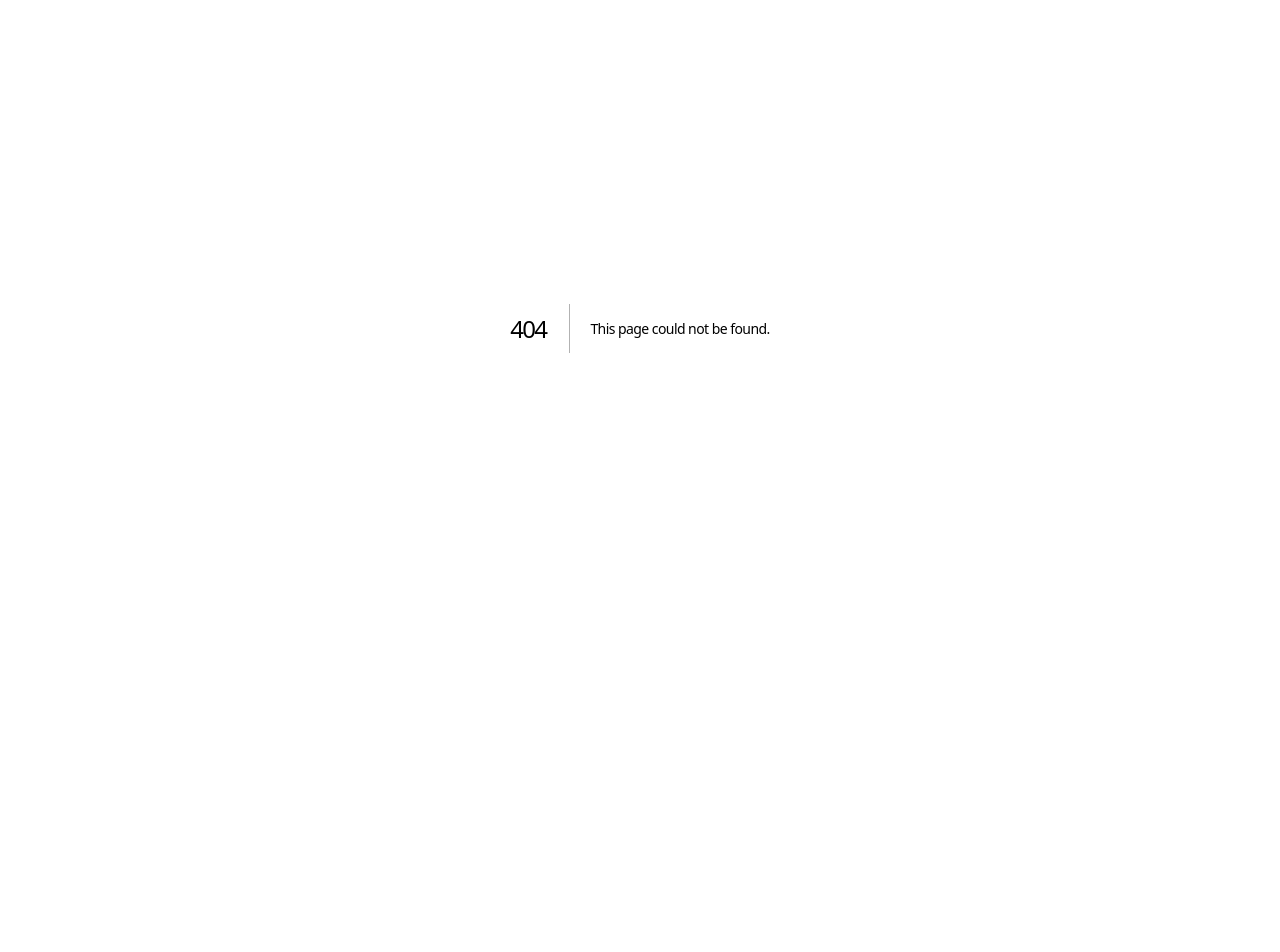
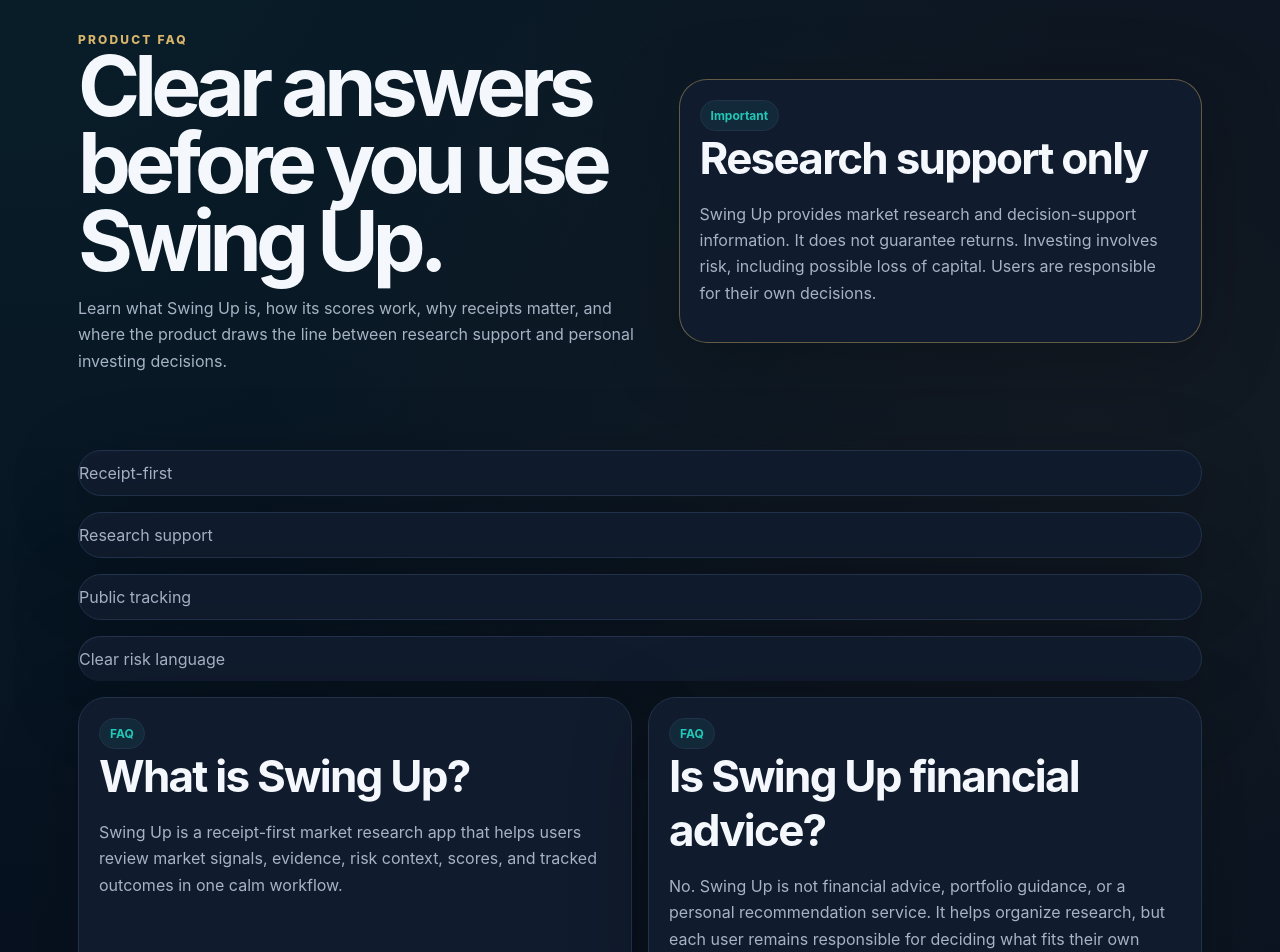
Before and after one commit to Team-AI-Factory/swing-up, a Next.js app: page /faq in a window 1280 px wide. Before the commit this address had no page. Shown: the part 140-1092 px from the top of the page. Before the commit the page ends 868 px from the top, so only its background shows below. Built offline with nearby package versions, Linux system fonts and the light colour scheme.

Commit message:
Add public FAQ page

```diff
--- /dev/null
+++ b/app/faq/page.tsx
@@ -0,0 +1,112 @@
+const requiredDisclosure =
+  "Swing Up provides market research and decision-support information. It does not guarantee returns. Investing involves risk, including possible loss of capital. Users are responsible for their own decisions.";
+
+const faqs = [
+  {
+    question: "What is Swing Up?",
+    answer:
+      "Swing Up is a receipt-first market research app that helps users review market signals, evidence, risk context, scores, and tracked outcomes in one calm workflow.",
+  },
+  {
+    question: "Is Swing Up financial advice?",
+    answer:
+      "No. Swing Up is not financial advice, portfolio guidance, or a personal recommendation service. It helps organize research, but each user remains responsible for deciding what fits their own goals, risk tolerance, and financial situation.",
+  },
+  {
+    question: "What is a Buy Candidate?",
+    answer:
+      "A Buy Candidate is a research idea that has enough signal quality to be reviewed further. It is not an instruction to trade, and it should be checked against your own research before any decision is made.",
+  },
+  {
+    question: "What is Profit Potential Score?",
+    answer:
+      "Profit Potential Score summarizes how attractive a setup may look after reviewing the signal, possible catalyst, price context, and upside factors. It is a research input, not a prediction of profit.",
+  },
+  {
+    question: "What is Evidence Confidence Score?",
+    answer:
+      "Evidence Confidence Score describes the quality of the receipts behind an alert, including clarity, freshness, source relevance, and consistency across supporting information.",
+  },
+  {
+    question: "What does Risk Level mean?",
+    answer:
+      "Risk Level highlights concerns that may affect the setup, such as volatility, weak evidence, crowded sentiment, unclear catalysts, or broader market stress. It helps users slow down and review the downside.",
+  },
+  {
+    question: "What does Market Sentiment Impact mean?",
+    answer:
+      "Market Sentiment Impact describes whether the broader environment appears supportive, cautious, stressed, or mixed for the research idea. It gives context without removing uncertainty.",
+  },
+  {
+    question: "Why does Swing Up show receipts?",
+    answer:
+      "Receipts make the research easier to inspect. They help users see what information supported an alert, question the evidence, and review the original context later.",
+  },
+  {
+    question: "Why does Swing Up track alerts publicly?",
+    answer:
+      "Public tracking keeps the product accountable. Instead of only showing attractive examples, Swing Up can record what happened after alerts were published so users can review outcomes over time.",
+  },
+  {
+    question: "Can alerts be wrong?",
+    answer:
+      "Yes. Alerts can be wrong, incomplete, early, late, or affected by new information. Markets are uncertain, and even well-supported research can lead to losses.",
+  },
+  {
+    question: "What happens if a source is broken or rate-limited?",
+    answer:
+      "Swing Up is designed to treat source problems as part of the research context. A broken, delayed, unavailable, or rate-limited source can reduce confidence and should be shown clearly rather than hidden.",
+  },
+  {
+    question: "Will Swing Up have Telegram/email alerts later?",
+    answer:
+      "Telegram and email alerts are planned as later notification options. The current public FAQ does not require live notification services or backend calls.",
+  },
+  {
+    question: "Will Swing Up have paid plans later?",
+    answer:
+      "Paid plans may be added later as the product matures. Any paid plan should preserve clear risk language, receipt visibility, and accountable research boundaries.",
+  },
+];
+
+const principles = ["Receipt-first", "Research support", "Public tracking", "Clear risk language"];
+
+export default function FAQPage() {
+  return (
+    <div className="page">
+      <section className="hero trust-hero">
+        <div>
+          <div className="eyebrow">Product FAQ</div>
+          <h1>Clear answers before you use Swing Up.</h1>
+          <p>
+            Learn what Swing Up is, how its scores work, why receipts matter, and where the
+            product draws the line between research support and personal investing decisions.
+          </p>
+        </div>
+        <aside className="card risk-callout" aria-label="Important Swing Up disclosure">
+          <span className="badge">Important</span>
+          <h2>Research support only</h2>
+          <p>{requiredDisclosure}</p>
+        </aside>
+      </section>
+
+      <section className="grid four trust-section" aria-label="Swing Up principles">
+        {principles.map((principle) => (
+          <div className="card metric" key={principle}>
+            <span>{principle}</span>
+          </div>
+        ))}
+      </section>
+
+      <section className="grid two trust-section" aria-label="Frequently asked questions">
+        {faqs.map((faq) => (
+          <article className="card" key={faq.question}>
+            <span className="badge">FAQ</span>
+            <h2>{faq.question}</h2>
+            <p>{faq.answer}</p>
+          </article>
+        ))}
+      </section>
+    </div>
+  );
+}
```
